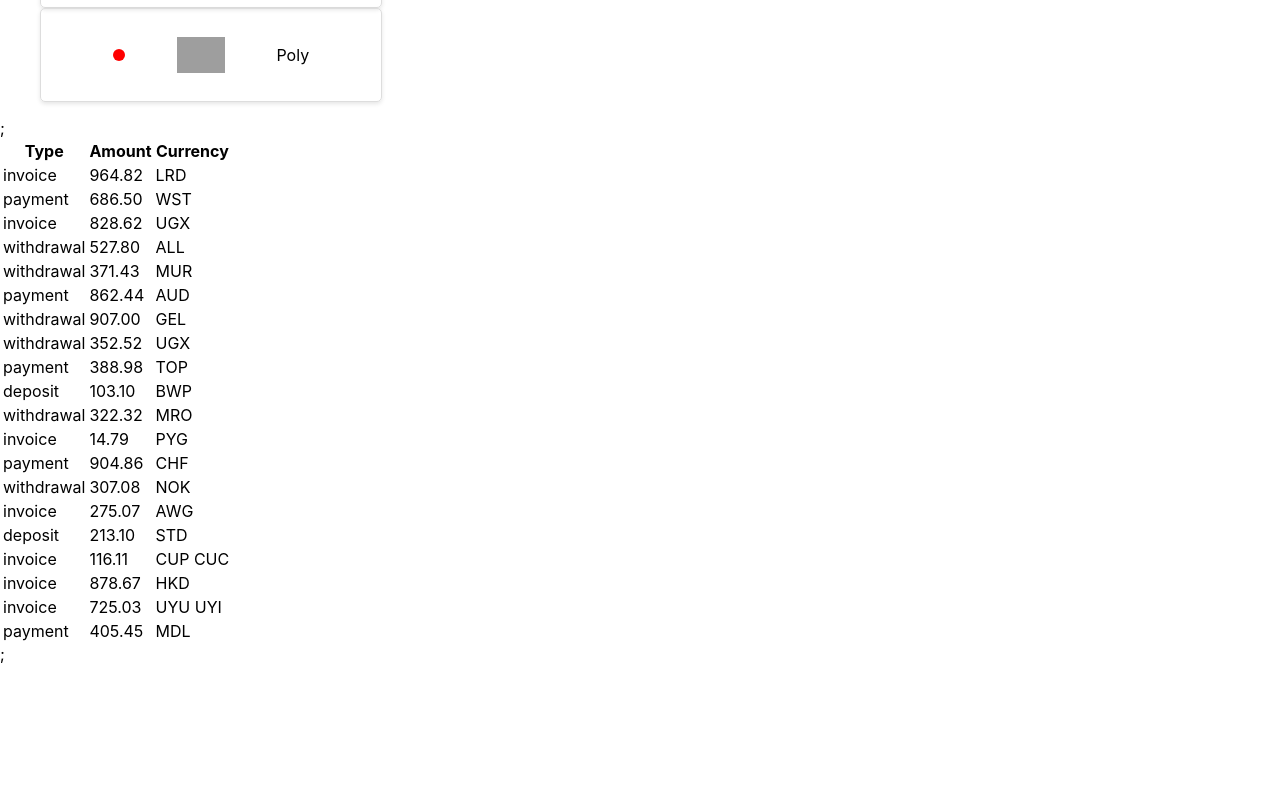
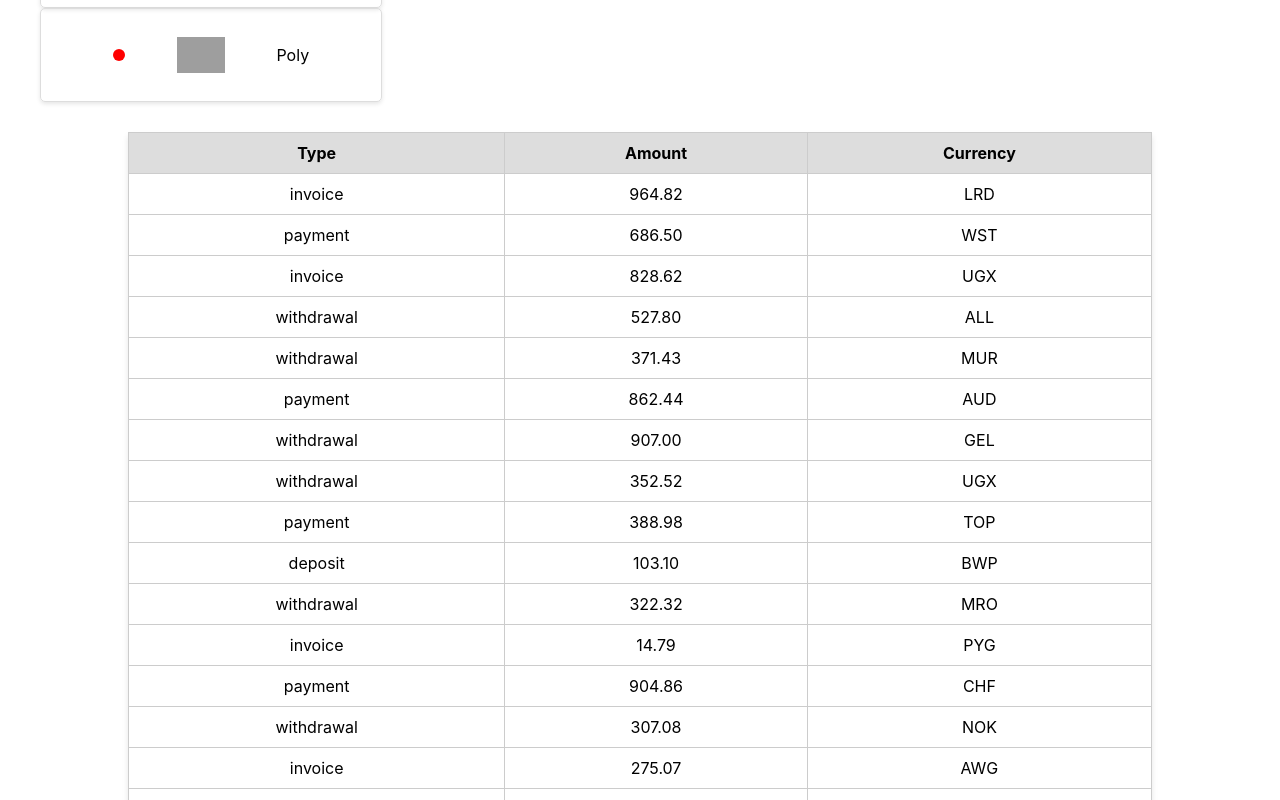
Before and after one commit to Annacheer/goit-react-hw-01-components, a React (Create React App) app: page / in a window 1280 px wide. Shown: the part 980-1780 px from the top of the page. Before the commit the page ends 1644 px from the top, so only its background shows below. Built offline with nearby package versions, Linux system fonts and the light colour scheme; grey boxes are pictures that could not be loaded.

Commit message:
style task 4

```diff
--- a/src/components/App.jsx
+++ b/src/components/App.jsx
@@ -26,7 +26,7 @@ export default function App() {
           <StatisticsList items={data} />
         </Section>
       </section>
-      <FriendList friends={friends} />;
+      <FriendList friends={friends} />
       <TransactionHistory items={transactions} />;
     </div>
   );
--- a/src/components/transactions/Transaction.js
+++ b/src/components/transactions/Transaction.js
@@ -1,13 +1,14 @@
 import React from 'react';
 import PropTypes from 'prop-types';
+import { TableRow, TableData } from './Transaction.styled';
 
-const Transaction = ({ type, amount, currency }) => {
+const Transaction = ({ type, amount, currency, isEven }) => {
   return (
-    <tr>
-      <td>{type}</td>
-      <td>{amount}</td>
-      <td>{currency}</td>
-    </tr>
+    <TableRow>
+      <TableData>{type}</TableData>
+      <TableData>{amount}</TableData>
+      <TableData>{currency}</TableData>
+    </TableRow>
   );
 };
 Transaction.propTypes = {
--- /dev/null
+++ b/src/components/transactions/Transaction.styled.js
@@ -0,0 +1,28 @@
+import styled from '@emotion/styled';
+
+export const Table = styled.table`
+  width: 80%;
+  border-collapse: collapse;
+  margin-top: 30px;
+  margin-left: auto;
+  margin-right: auto;
+  box-shadow: 0 4px 6px rgba(0, 0, 0, 0.1);
+`;
+export const TableHead = styled.thead`
+  background-color: #f0f0f0;
+`;
+export const TableRow = styled.tr`
+  border-bottom: 1px solid #ccc;
+`;
+export const TableData = styled.td`
+  padding: 10px;
+  text-align: center;
+  border: 1px solid #ccc;
+`;
+export const TableHeader = styled.th`
+  padding: 10px;
+  text-align: center;
+  border: 1px solid #ccc;
+  font-weight: bold;
+  background-color: #ddd;
+`;
--- a/src/components/transactions/TransactionHistory.js
+++ b/src/components/transactions/TransactionHistory.js
@@ -1,16 +1,17 @@
 import Transaction from './Transaction';
 import PropTypes from 'prop-types';
+import { Table, TableHead, TableRow, TableHeader } from './Transaction.styled';
 
 function TransactionHistory({ items }) {
   return (
-    <table className="transaction-history">
-      <thead>
-        <tr>
-          <th>Type</th>
-          <th>Amount</th>
-          <th>Currency</th>
-        </tr>
-      </thead>
+    <Table>
+      <TableHead>
+        <TableRow>
+          <TableHeader>Type</TableHeader>
+          <TableHeader>Amount</TableHeader>
+          <TableHeader>Currency</TableHeader>
+        </TableRow>
+      </TableHead>
       <tbody>
         {items.map(item => (
           <Transaction
@@ -21,7 +22,7 @@ function TransactionHistory({ items }) {
           />
         ))}
       </tbody>
-    </table>
+    </Table>
   );
 }
 
```
